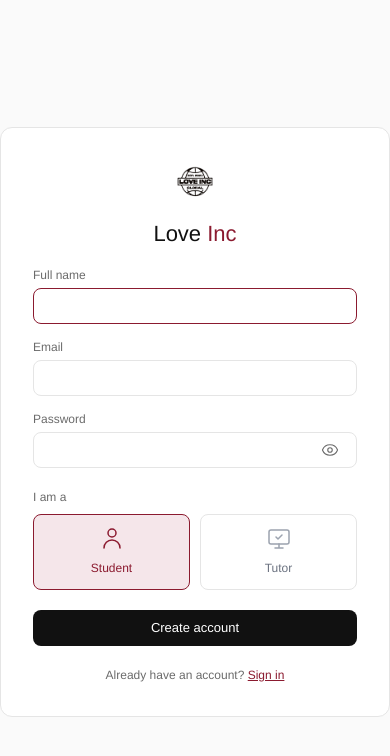
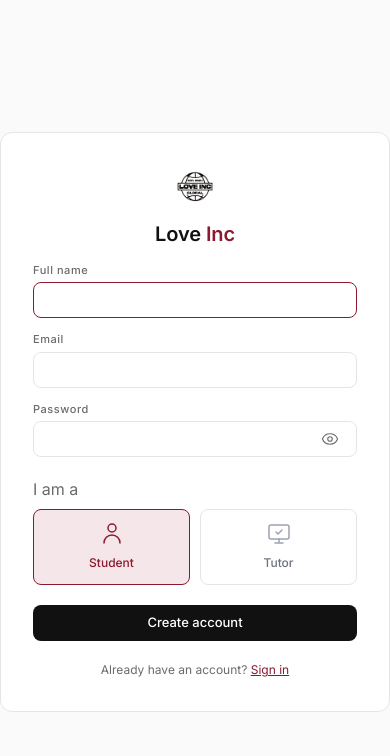
Before and after one commit to Kirk-kud/lms, a Next.js app in the folder web/: page /register in a window 390 px wide. Shown: the top 756 px of the page. Built offline with nearby package versions, Linux system fonts and the light colour scheme.

Commit message:
Added Inter font all over site

```diff
--- a/web/app/(auth)/login/page.client.tsx
+++ b/web/app/(auth)/login/page.client.tsx
@@ -106,8 +106,7 @@
             style={{ marginBottom: '12px' }}
           />
           <div
-            className="text-center font-sans font-medium select-none"
-            style={{ fontSize: '22px' }}
+            className="text-headline text-center font-sans select-none"
           >
           <span style={{ color: '#111111' }}>Love</span>
           &nbsp;
@@ -119,7 +118,8 @@
           <div style={{ marginBottom: '14px' }}>
             <label
               htmlFor="email"
-              style={{ display: 'block', fontSize: '12px', color: '#6B6B6B', marginBottom: '4px' }}
+              className="text-label"
+              style={{ display: 'block', color: '#6B6B6B', marginBottom: '4px' }}
             >
               Email
             </label>
@@ -133,12 +133,12 @@
               onChange={(e) => setEmail(e.target.value)}
               onFocus={focusInput}
               onBlur={blurInput}
+              className="text-body-sm"
               style={{
                 width: '100%',
                 height: '36px',
                 borderRadius: '8px',
                 border: '0.5px solid #E5E5E5',
-                fontSize: '13px',
                 padding: '0 10px',
                 outline: 'none',
                 boxSizing: 'border-box',
@@ -150,7 +150,8 @@
           <div style={{ marginBottom: '4px' }}>
             <label
               htmlFor="password"
-              style={{ display: 'block', fontSize: '12px', color: '#6B6B6B', marginBottom: '4px' }}
+              className="text-label"
+              style={{ display: 'block', color: '#6B6B6B', marginBottom: '4px' }}
             >
               Password
             </label>
@@ -167,7 +168,7 @@
 
           <button
             type="submit"
-            className="auth-submit-btn"
+            className="auth-submit-btn text-label"
             disabled={isLoading}
             aria-busy={isLoading}
             style={{
@@ -178,7 +179,6 @@
               color: '#FFFFFF',
               border: 'none',
               borderRadius: '8px',
-              fontSize: '13px',
               fontWeight: 500,
               cursor: isLoading ? 'not-allowed' : 'pointer',
               opacity: isLoading ? 0.75 : 1,
@@ -192,8 +192,8 @@
         </form>
 
         <p
+          className="text-label"
           style={{
-            fontSize: '12px',
             color: '#6B6B6B',
             textAlign: 'center',
             marginTop: '20px',
--- a/web/app/(auth)/register/page.client.tsx
+++ b/web/app/(auth)/register/page.client.tsx
@@ -116,7 +116,6 @@
     height: '36px',
     borderRadius: '8px',
     border: '0.5px solid #E5E5E5',
-    fontSize: '13px',
     padding: '0 10px',
     outline: 'none',
     boxSizing: 'border-box',
@@ -125,7 +124,6 @@
 
   const labelStyle: React.CSSProperties = {
     display: 'block',
-    fontSize: '12px',
     color: '#6B6B6B',
     marginBottom: '4px',
   }
@@ -156,8 +154,7 @@
             style={{ marginBottom: '12px' }}
           />
           <div
-            className="text-center font-sans font-medium select-none"
-            style={{ fontSize: '22px' }}
+            className="text-headline text-center font-sans select-none"
           >
             <span style={{ color: '#111111' }}>Love</span>
             &nbsp;
@@ -167,7 +164,7 @@
 
         <form onSubmit={handleSubmit} noValidate>
           <div style={{ marginBottom: '14px' }}>
-            <label htmlFor="fullName" style={labelStyle}>
+            <label htmlFor="fullName" className="text-label" style={labelStyle}>
               Full name
             </label>
             <input
@@ -180,12 +177,13 @@
               onChange={(e) => setFullName(e.target.value)}
               onFocus={focusInput}
               onBlur={blurInput}
+              className="text-body-sm"
               style={inputStyle}
             />
           </div>
 
           <div style={{ marginBottom: '14px' }}>
-            <label htmlFor="email" style={labelStyle}>
+            <label htmlFor="email" className="text-label" style={labelStyle}>
               Email
             </label>
             <input
@@ -197,12 +195,13 @@
               onChange={(e) => setEmail(e.target.value)}
               onFocus={focusInput}
               onBlur={blurInput}
+              className="text-body-sm"
               style={inputStyle}
             />
           </div>
 
           <div style={{ marginBottom: '20px' }}>
-            <label htmlFor="password" style={labelStyle}>
+            <label htmlFor="password" className="text-label" style={labelStyle}>
               Password
             </label>
             <PasswordInput
--- a/web/app/globals.css
+++ b/web/app/globals.css
@@ -49,7 +49,7 @@
 }
 
 :root {
-  --font-sans: 'Helvetica Neue', Helvetica, Arial, sans-serif;
+  --font-sans: var(--font-inter), system-ui, -apple-system, sans-serif;
   --background: oklch(1 0 0);
   --foreground: oklch(0.145 0 0);
   --card: oklch(1 0 0);
@@ -82,6 +82,67 @@
   --sidebar-accent-foreground: oklch(0.205 0 0);
   --sidebar-border: oklch(0.922 0 0);
   --sidebar-ring: oklch(0.708 0 0);
+
+  /* Typography Scale */
+  --text-display-size: 28px;
+  --text-display-weight: 600;
+  --text-display-line-height: 1.2;
+  --text-display-letter-spacing: -0.01em;
+
+  --text-headline-size: 22px;
+  --text-headline-weight: 600;
+  --text-headline-line-height: 1.25;
+  --text-headline-letter-spacing: -0.005em;
+
+  --text-title-size: 18px;
+  --text-title-weight: 500;
+  --text-title-line-height: 1.3;
+  --text-title-letter-spacing: 0;
+
+  --text-body-lg-size: 16px;
+  --text-body-lg-weight: 400;
+  --text-body-lg-line-height: 1.6;
+  --text-body-lg-letter-spacing: 0;
+
+  --text-body-size: 14px;
+  --text-body-weight: 400;
+  --text-body-line-height: 1.6;
+  --text-body-letter-spacing: 0;
+
+  --text-body-sm-size: 13px;
+  --text-body-sm-weight: 400;
+  --text-body-sm-line-height: 1.5;
+  --text-body-sm-letter-spacing: 0;
+
+  --text-label-size: 12px;
+  --text-label-weight: 500;
+  --text-label-line-height: 1.4;
+  --text-label-letter-spacing: 0.05em;
+
+  --text-caption-size: 11px;
+  --text-caption-weight: 400;
+  --text-caption-line-height: 1.4;
+  --text-caption-letter-spacing: 0.02em;
+
+  --text-tiny-size: 10px;
+  --text-tiny-weight: 500;
+  --text-tiny-line-height: 1.3;
+  --text-tiny-letter-spacing: 0.05em;
+}
+
+@media (max-width: 640px) {
+  :root {
+    /* Mobile typography overrides */
+    --text-display-size: 24px;
+    --text-headline-size: 20px;
+    --text-title-size: 16px;
+    --text-body-lg-size: 15px;
+    --text-body-size: 13px;
+    --text-body-sm-size: 12px;
+    --text-label-size: 11px;
+    --text-caption-size: 10px;
+    --text-tiny-size: 9px;
+  }
 }
 
 .dark {
@@ -129,3 +190,69 @@
     @apply font-sans;
   }
 }
+
+@layer utilities {
+  /* Typography Utilities */
+  .text-display {
+    font-size: var(--text-display-size);
+    font-weight: var(--text-display-weight);
+    line-height: var(--text-display-line-height);
+    letter-spacing: var(--text-display-letter-spacing);
+  }
+
+  .text-headline {
+    font-size: var(--text-headline-size);
+    font-weight: var(--text-headline-weight);
+    line-height: var(--text-headline-line-height);
+    letter-spacing: var(--text-headline-letter-spacing);
+  }
+
+  .text-title {
+    font-size: var(--text-title-size);
+    font-weight: var(--text-title-weight);
+    line-height: var(--text-title-line-height);
+    letter-spacing: var(--text-title-letter-spacing);
+  }
+
+  .text-body-lg {
+    font-size: var(--text-body-lg-size);
+    font-weight: var(--text-body-lg-weight);
+    line-height: var(--text-body-lg-line-height);
+    letter-spacing: var(--text-body-lg-letter-spacing);
+  }
+
+  .text-body {
+    font-size: var(--text-body-size);
+    font-weight: var(--text-body-weight);
+    line-height: var(--text-body-line-height);
+    letter-spacing: var(--text-body-letter-spacing);
+  }
+
+  .text-body-sm {
+    font-size: var(--text-body-sm-size);
+    font-weight: var(--text-body-sm-weight);
+    line-height: var(--text-body-sm-line-height);
+    letter-spacing: var(--text-body-sm-letter-spacing);
+  }
+
+  .text-label {
+    font-size: var(--text-label-size);
+    font-weight: var(--text-label-weight);
+    line-height: var(--text-label-line-height);
+    letter-spacing: var(--text-label-letter-spacing);
+  }
+
+  .text-caption {
+    font-size: var(--text-caption-size);
+    font-weight: var(--text-caption-weight);
+    line-height: var(--text-caption-line-height);
+    letter-spacing: var(--text-caption-letter-spacing);
+  }
+
+  .text-tiny {
+    font-size: var(--text-tiny-size);
+    font-weight: var(--text-tiny-weight);
+    line-height: var(--text-tiny-line-height);
+    letter-spacing: var(--text-tiny-letter-spacing);
+  }
+}
--- a/web/app/layout.tsx
+++ b/web/app/layout.tsx
@@ -1,9 +1,14 @@
 import type { Metadata } from 'next'
-import { Geist_Mono } from 'next/font/google'
+import { Inter, Geist_Mono } from 'next/font/google'
 import './globals.css'
 import { cn } from '@/lib/utils'
 import { QueryProvider } from '@/providers/QueryProvider'
 import { Toaster } from 'sonner'
+
+const inter = Inter({
+  variable: '--font-inter',
+  subsets: ['latin'],
+})
 
 const geistMono = Geist_Mono({
   variable: '--font-geist-mono',
@@ -23,6 +28,7 @@
       lang="en"
       className={cn(
         'h-full antialiased',
+        inter.variable,
         geistMono.variable,
         'font-sans',
       )}
--- a/web/components/ui/layout/Sidebar.tsx
+++ b/web/components/ui/layout/Sidebar.tsx
@@ -115,7 +115,7 @@
         {sections.map((section) => (
           <div key={section.name}>
             <div
-              className="text-[10px] uppercase"
+              className="text-tiny uppercase"
               style={{
                 letterSpacing: '0.08em',
                 color: '#9CA3AF',
@@ -129,14 +129,11 @@
               <button
                 key={item.label}
                 onClick={() => onNavigate(item.label)}
-                className={`w-full flex flex-row items-center gap-2 px-4 cursor-pointer transition-colors ${
+                className={`w-full flex flex-row items-center gap-2 px-4 cursor-pointer transition-colors text-body-sm ${
                   activeItem === item.label
                     ? 'h-10 bg-white text-[#111111] font-medium'
                     : 'h-10 text-[#6B7280] hover:bg-[#F0F0F0]'
                 }`}
-                style={{
-                  fontSize: '13px',
-                }}
               >
                 <span className="flex-shrink-0">{item.icon}</span>
                 <span>{item.label}</span>
@@ -150,9 +147,8 @@
       <div className="border-t-[0.5px] border-[#E5E5E5]">
         <button
           onClick={onSignOut}
-          className="w-full flex flex-row items-center gap-2 px-4 h-10 text-[#6B7280] hover:text-[#111111] transition-colors"
+          className="w-full flex flex-row items-center gap-2 px-4 h-10 text-[#6B7280] hover:text-[#111111] transition-colors text-body-sm"
           style={{
-            fontSize: '13px',
             background: 'transparent',
           }}
         >
```
